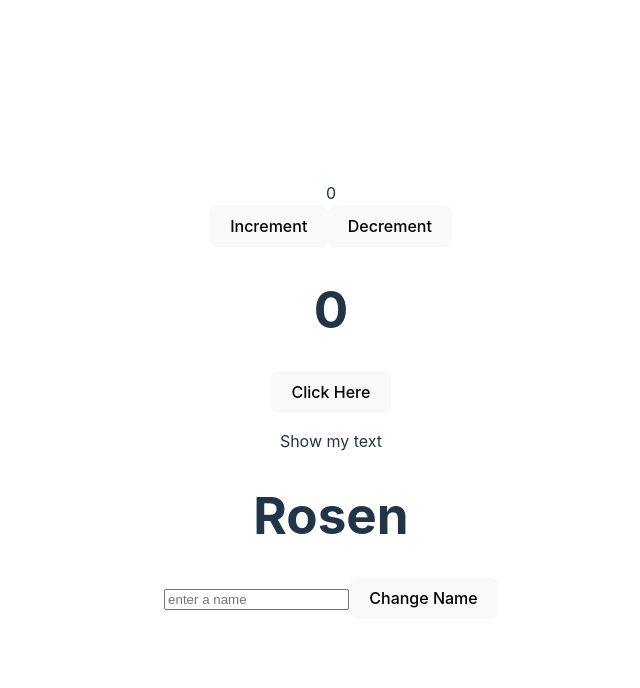
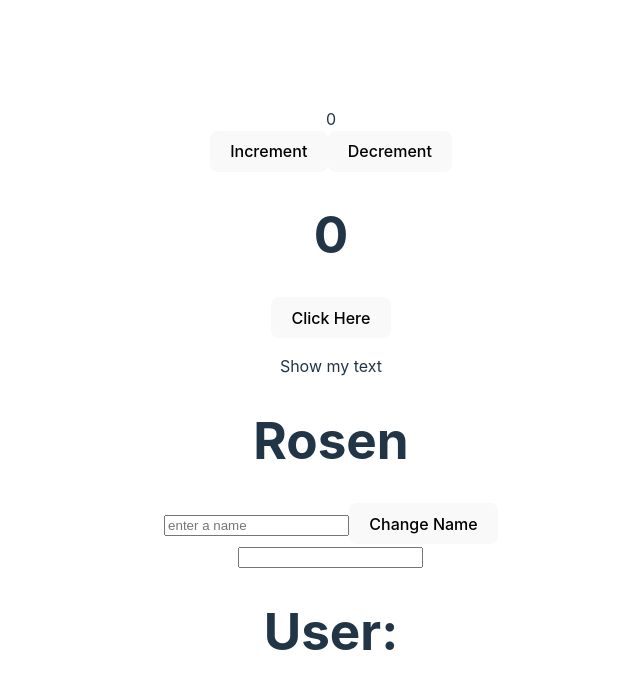
Before and after one commit to RosenGeorgievvv/React-Hooks, a React (Vite) app: page / in a window 1280 px wide. Shown: the top 688 px of the page, without its empty margins (309-949 px from the left). Built offline with nearby package versions, Linux system fonts and the light colour scheme; no server answers.

Commit message:
Update App.jsx

```diff
--- a/src/App.jsx
+++ b/src/App.jsx
@@ -1,5 +1,6 @@
 
 import './App.css'
+import ContextTutorial from './UseContext/ContextTutorial'
 import EffectTutorial from './UseEffect/EffectTutorial'
 import ReducerTutorial from './UseReducer/ReducerTutorial'
 import RefTutorial from './UseRef/RefTutorial'
@@ -13,6 +14,7 @@ function App() {
       <EffectTutorial />
       <ReducerTutorial />
       <RefTutorial />
+      <ContextTutorial />
     </>
   )
 }
```
